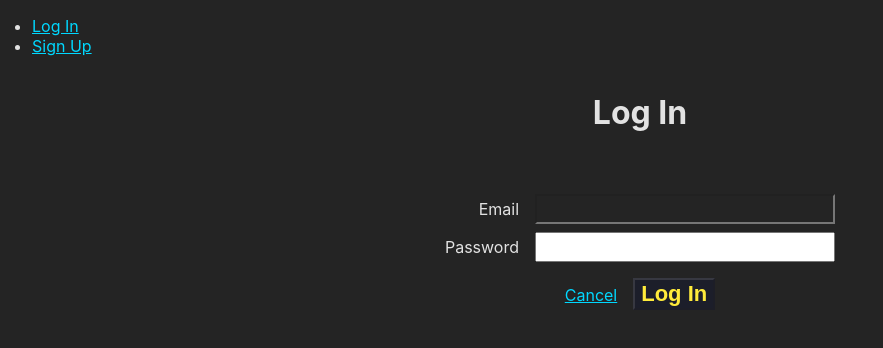
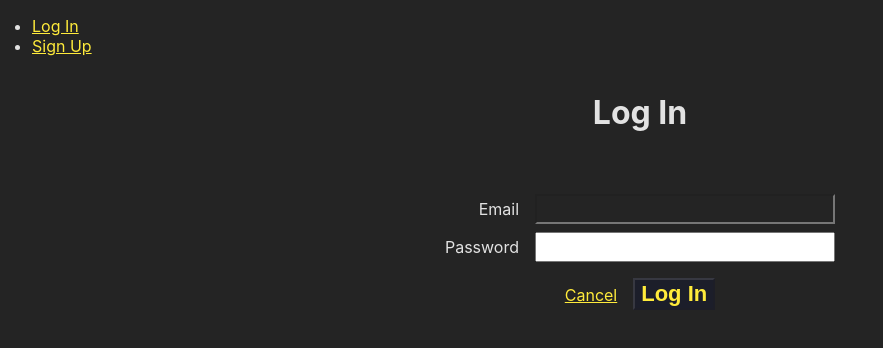
Before and after one commit to any-stone/joy-box-front-end, a React (Vite) app: page /auth/login in a window 1280 px wide. Shown: the top 348 px of the page, without its empty margins (0-883 px from the left). Built offline with nearby package versions, Linux system fonts and the light colour scheme; no server answers.

Commit message:
rewrite the Dashboard page, move the navigation links

```diff
--- a/src/App.css
+++ b/src/App.css
@@ -54,7 +54,7 @@ input[type=text] {
 
 a,
 a:visited {
-  color: #00d8ff
+  color: #FFEB3B
 }
 
 
--- a/src/App.tsx
+++ b/src/App.tsx
@@ -1,4 +1,3 @@
-// npm modules
 import { useState, useEffect } from 'react'
 import { Routes, Route, useNavigate } from 'react-router-dom'
 
@@ -11,7 +10,6 @@ import ChangePassword from './pages/ChangePassword/ChangePassword'
 import Editor from './pages/Editor/Editor'
 import Dashboard from './pages/Dashboard/Dashboard'
 import PlaygroundList from './pages/PlaygroundList/PlaygroundList'
-
 
 // components
 import NavBar from './components/NavBar/NavBar'
@@ -28,7 +26,7 @@ import { User } from './types/models'
 
 function App(): JSX.Element {
   const [user, setUser] = useState<User | null>(authService.getUser())
-  const [justLoggedIn, setJustLoggedIn] = useState(false) // new state variable
+  const [justLoggedIn, setJustLoggedIn] = useState(false)
   const navigate = useNavigate()
 
   const handleLogout = (): void => {
@@ -39,13 +37,13 @@ function App(): JSX.Element {
 
   const handleAuthEvt = (): void => {
     setUser(authService.getUser())
-    setJustLoggedIn(true) // indicate that the user just logged in
+    setJustLoggedIn(true)
   }
 
   useEffect(() => {
     if (user && justLoggedIn) {
       navigate("/dashboard")
-      setJustLoggedIn(false) // reset the flag
+      setJustLoggedIn(false)
     }
   }, [user, justLoggedIn, navigate]);
 
@@ -58,7 +56,7 @@ function App(): JSX.Element {
           path="/dashboard"
           element={
             <ProtectedRoute user={user}>
-              <Dashboard />
+              <Dashboard user={user} />
             </ProtectedRoute>
           }
         />
--- a/src/components/NavBar/NavBar.tsx
+++ b/src/components/NavBar/NavBar.tsx
@@ -20,7 +20,7 @@ const NavBar = (props: NavBarProps): JSX.Element => {
         <ul>
           <li>Welcome, {user.name}</li>
           <li><NavLink to="/dashboard">Dashboard</NavLink></li>
-          <li><NavLink to="/profiles">Profiles</NavLink></li>
+          {/* <li><NavLink to="/profiles">Profiles</NavLink></li> */}
           <li><NavLink to="" onClick={handleLogout}>Log out</NavLink></li>
           <li><NavLink to="/auth/change-password">Change Password</NavLink></li>
         </ul>
--- a/src/pages/Dashboard/Dashboard.tsx
+++ b/src/pages/Dashboard/Dashboard.tsx
@@ -1,7 +1,12 @@
 import React from 'react';
 import { useNavigate } from 'react-router-dom';
+import { User } from '../../types/models';
 
-const Dashboard: React.FC = () => {
+interface DashboardProps {
+  user: User | null;
+}
+
+const Dashboard: React.FC<DashboardProps> = ({user}) => {
   const navigate = useNavigate();
 
   const handleNewPlayground = () => {
@@ -12,11 +17,16 @@ const Dashboard: React.FC = () => {
     navigate("/my-playgrounds");
   };
 
+  const handleChangePassword = () => {
+    navigate("/auth/change-password");
+  };
+
   return (
     <div>
-      <h1>Dashboard</h1>
+      <h1>Welcome to your Dashboard, {user?.name}</h1>
       <button onClick={handleNewPlayground}>New Playground</button>
       <button onClick={handleMyPlaygrounds}>My Playgrounds</button>
+      <button onClick={handleChangePassword}>Change Password</button>
     </div>
   );
 };
```
